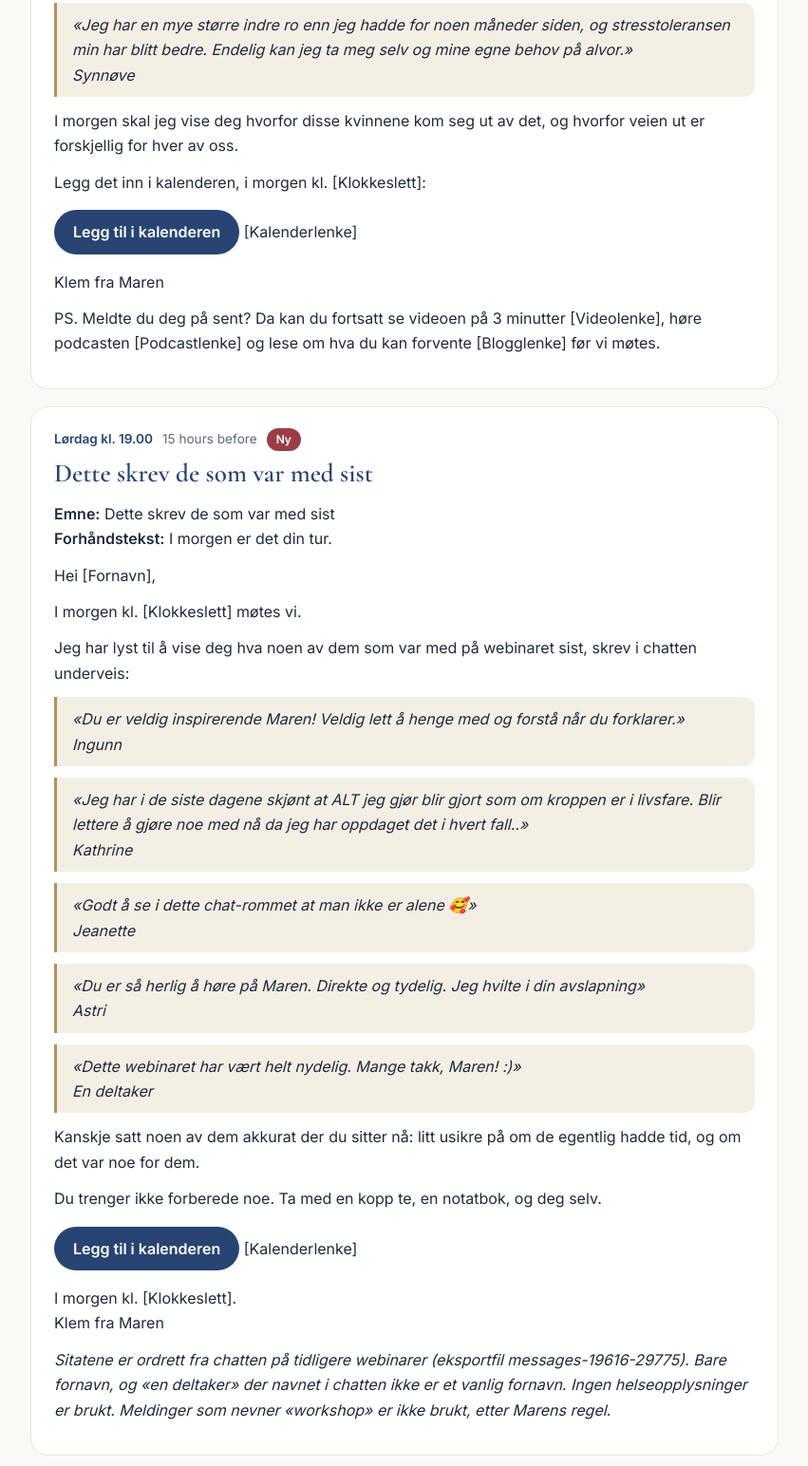
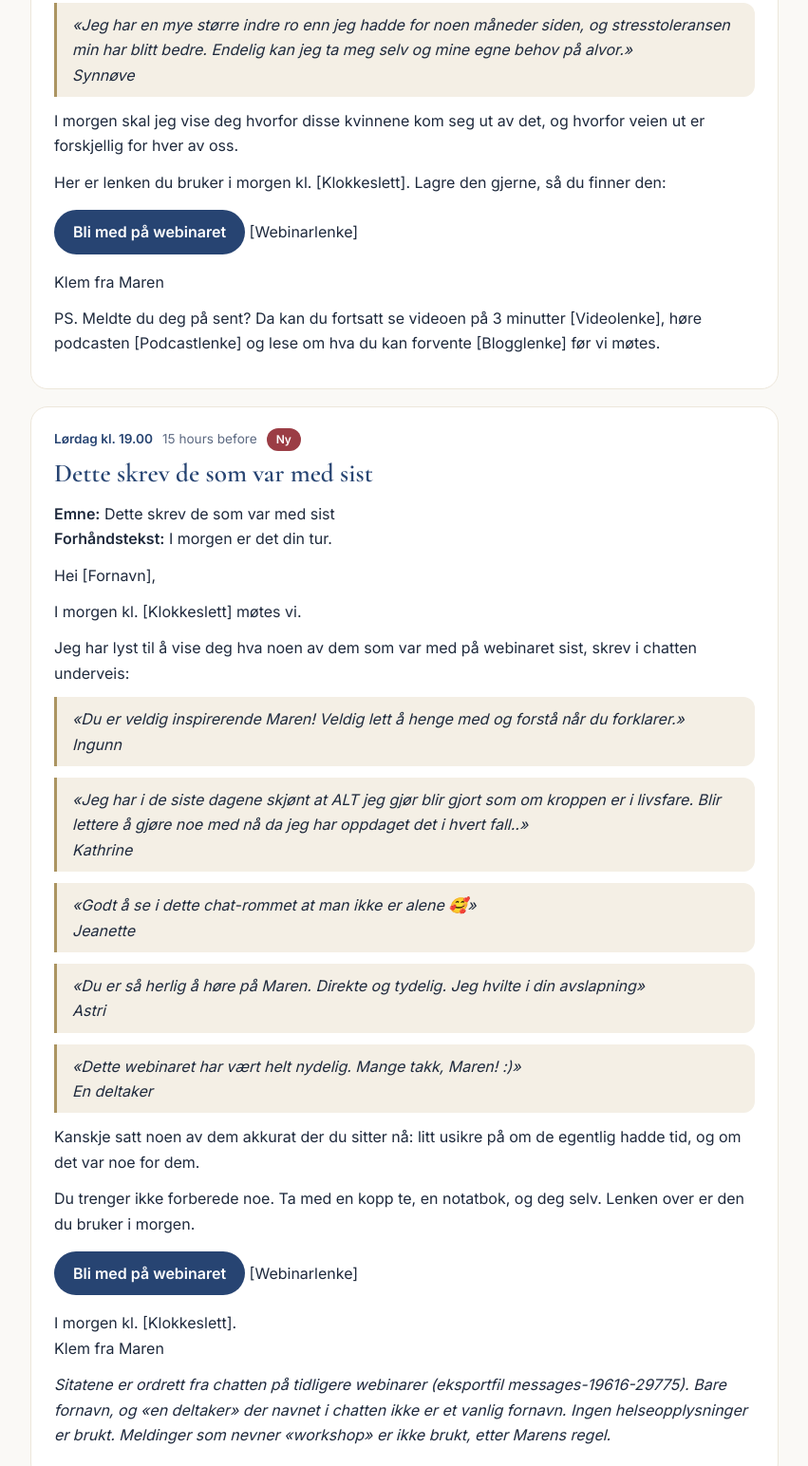
Before and after one commit to haphuongharley-wq/maren-godkjenning, a plain HTML site: page paminnelser/index.html in a window 1280 px wide. Shown: the part 5172-6716 px from the top of the page at 95% size, without its empty margins (214-1065 px from the left). Drawn offline with nearby package versions, Linux system fonts and the light colour scheme.

Commit message:
fix: Saturday reminders link to the webinar

```diff
--- a/paminnelser/index.html
+++ b/paminnelser/index.html
@@ -74,8 +74,8 @@ th,td{padding:10px 12px;border-bottom:1px solid var(--sand);text-align:left;vert
 <blockquote>«Maren hjalp meg å forstå og akseptere situasjonen jeg er i, og til å kunne prioritere og velge meg selv. Jeg føler meg endelig mer som meg selv igjen.»<br>Benedicte</blockquote>
 <blockquote>«Jeg har en mye større indre ro enn jeg hadde for noen måneder siden, og stresstoleransen min har blitt bedre. Endelig kan jeg ta meg selv og mine egne behov på alvor.»<br>Synnøve</blockquote>
 <p>I morgen skal jeg vise deg hvorfor disse kvinnene kom seg ut av det, og hvorfor veien ut er forskjellig for hver av oss.</p>
-<p>Legg det inn i kalenderen, i morgen kl. [Klokkeslett]:</p>
-<p><span class="btn">Legg til i kalenderen</span> [Kalenderlenke]</p>
+<p>Her er lenken du bruker i morgen kl. [Klokkeslett]. Lagre den gjerne, så du finner den:</p>
+<p><span class="btn">Bli med på webinaret</span> [Webinarlenke]</p>
 <p>Klem fra Maren</p>
 <p>PS. Meldte du deg på sent? Da kan du fortsatt se videoen på 3 minutter [Videolenke], høre podcasten [Podcastlenke] og lese om hva du kan forvente [Blogglenke] før vi møtes.</p></article><article class="mail" id="e6"><div class="meta"><span class="when">Lørdag kl. 19.00</span><span class="k">15 hours before</span><span class="tag new">Ny</span></div><h2>Dette skrev de som var med sist</h2><p><b>Emne:</b> Dette skrev de som var med sist<br><b>Forhåndstekst:</b> I morgen er det din tur.</p>
 <p>Hei [Fornavn],</p>
@@ -87,8 +87,8 @@ th,td{padding:10px 12px;border-bottom:1px solid var(--sand);text-align:left;vert
 <blockquote>«Du er så herlig å høre på Maren. Direkte og tydelig. Jeg hvilte i din avslapning»<br>Astri</blockquote>
 <blockquote>«Dette webinaret har vært helt nydelig. Mange takk, Maren! :)»<br>En deltaker</blockquote>
 <p>Kanskje satt noen av dem akkurat der du sitter nå: litt usikre på om de egentlig hadde tid, og om det var noe for dem.</p>
-<p>Du trenger ikke forberede noe. Ta med en kopp te, en notatbok, og deg selv.</p>
-<p><span class="btn">Legg til i kalenderen</span> [Kalenderlenke]</p>
+<p>Du trenger ikke forberede noe. Ta med en kopp te, en notatbok, og deg selv. Lenken over er den du bruker i morgen.</p>
+<p><span class="btn">Bli med på webinaret</span> [Webinarlenke]</p>
 <p>I morgen kl. [Klokkeslett].<br>Klem fra Maren</p>
 <p><i>Sitatene er ordrett fra chatten på tidligere webinarer (eksportfil messages-19616-29775). Bare fornavn, og «en deltaker» der navnet i chatten ikke er et vanlig fornavn. Ingen helseopplysninger er brukt. Meldinger som nevner «workshop» er ikke brukt, etter Marens regel.</i></p></article><article class="mail" id="e7"><div class="meta"><span class="when">Søndag kl. 07.00</span><span class="k">3 hours before</span><span class="tag same">Uendret</span></div><h2>I dag kl. 10.00</h2><p><b>Emne:</b> I dag kl. [Klokkeslett]<br><b>Forhåndstekst:</b> En liten liste og ett spørsmål.</p>
 <p>Hei [Fornavn],</p>
@@ -96,7 +96,7 @@ th,td{padding:10px 12px;border-bottom:1px solid var(--sand);text-align:left;vert
 <p>En liten liste:<br>• 90 minutter bare til deg<br>• Et rolig sted<br>• En kopp te<br>• En notatbok og en penn</p>
 <p>Ett spørsmål du kan tenke på før vi starter:<br>Når sa du sist ja, når du egentlig ville si nei? Skriv det ned. Vi kommer til å bruke det.</p>
 <p>Og hvis du bare skal ta med deg én ting inn i dagen, så er det denne:<br>Du skal ikke prøve hardere. Du skal forstå det dypere.</p>
-<p><span class="btn">Bli med på webinaret kl. [Klokkeslett</span>] [Webinarlenke]</p>
+<p><span class="btn">Bli med på webinaret kl. [Klokkeslett]</span> [Webinarlenke]</p>
 <p>Vi sees!<br>Klem fra Maren</p></article><article class="mail" id="e8"><div class="meta"><span class="when">Søndag kl. 09.00</span><span class="k">1 hour before</span><span class="tag same">Uendret</span></div><h2>Om én time</h2><p><b>Emne:</b> Om én time<br><b>Forhåndstekst:</b> Sett på tevannet.</p>
 <p>Hei [Fornavn],</p>
 <p>Om én time starter vi.<br>Sett på tevannet, finn et rolig sted og skru av varslene på mobilen.</p>
```
